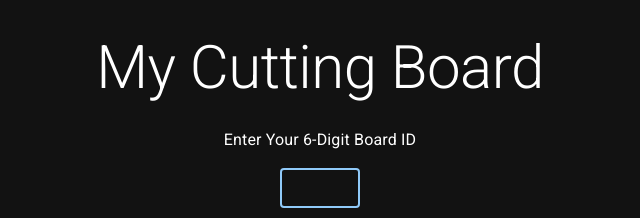
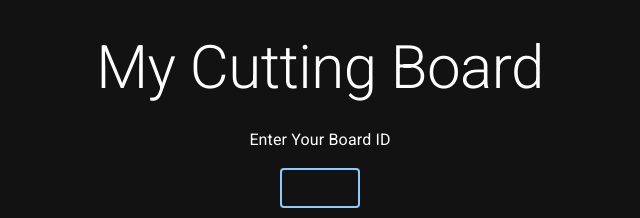
Before and after one commit to JCWoodworker/cuttingBoardCorner, a React (Vite) app: page / in a window 1280 px wide. Shown: the top 218 px of the page, without its empty margins (320-960 px from the left). Built offline with nearby package versions, Linux system fonts and the light colour scheme.

Commit message:
id's can be 1 digit, removed 6-digit wording

```diff
--- a/src/pages/HomePage.tsx
+++ b/src/pages/HomePage.tsx
@@ -16,7 +16,7 @@ const HomePage: React.FC = () => {
 			<Typography variant="h2">My Cutting Board</Typography>
 			<br />
 			<form className="form" onSubmit={handleSubmit}>
-				<label>Enter Your 6-Digit Board ID</label>
+				<label>Enter Your Board ID</label>
 				<TextField
 					id="boardId"
 					name="boardId"
```
